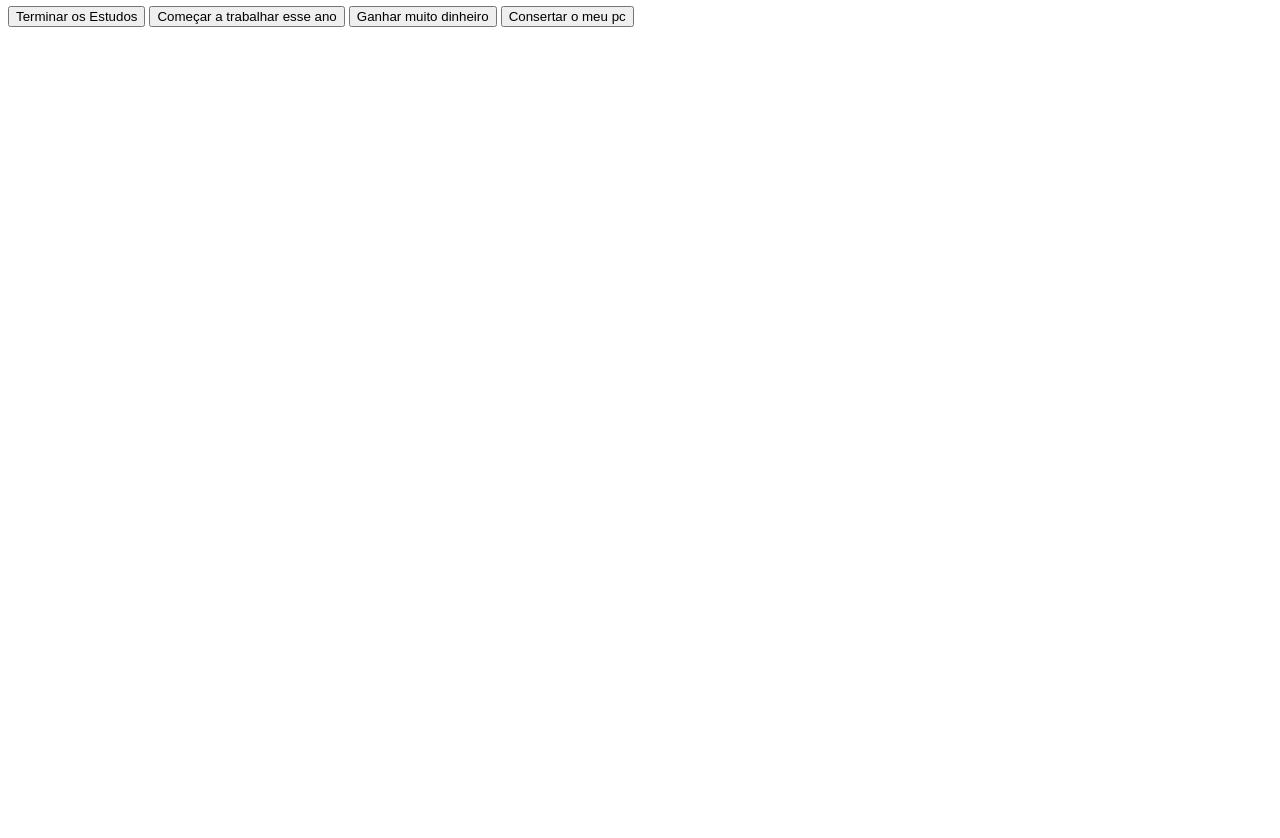
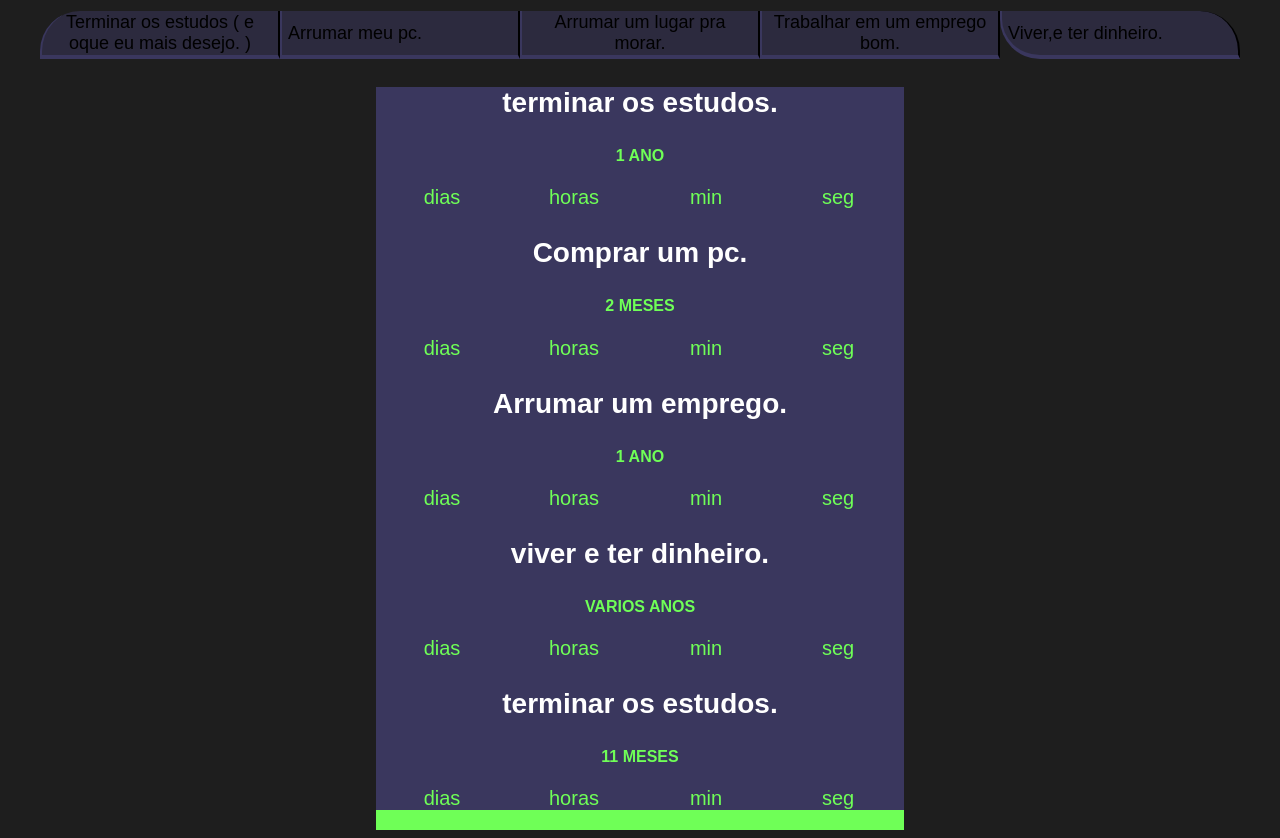
Before and after one commit to RodrigoAugusto971/meusobjetivos, a plain HTML site: page index.html in a window 1280 px wide. Shown: the part 87-925 px from the top of the page. Before the commit the page ends 800 px from the top, so only its background shows below. Drawn offline with Linux system fonts and the light colour scheme.

Commit message:
meusobjetivos

```diff
--- a/index.html
+++ b/index.html
@@ -1,22 +1,140 @@
 <!DOCTYPE html>
 <html lang="PT-BR">
-    <head>
-        <meta charset="UTF-8">
-        <meta name="viewport" content="width=device-width, initial-scale=1.0"
-        <link Rel="style heet" href="style.css"
-        <title>Meus Objetivos</title>
-    </head>
-    <body>
-        <section class="Conteudo-principal">
-        <h2 class="titulo-principal"> Meus Objetivos do Ano !<span>_</span> </h2>
-        <div class="botoes"> </div>
-        <button clas="botao"> Terminar os Estudos</button>
-        <button clas="botao"> Começar a trabalhar esse ano </button>
-        <button clas="botao"> Ganhar muito dinheiro </button>
-        <button clas="botao"> Consertar o meu pc </button>
-    </body>
+<head>
+    <meta charset="UTF-8">
+    <meta name="viewport" content="width=device-width, initial-scale=1.0">
+    <title>Meus Objetivos</title>
+    <link REL="Stylesheet" href="Style.CSS">
+</head>
+<body>
+  <section class="conteudo-principal">
+  <h2 class="titulo-principal"> Meus Objetivos do Ano ! :D<span>_</span></h2>
+  <div class="botoes">
+  <button class="botao"> Terminar os estudos ( e oque eu mais desejo. )</Button>
+    <button class="botao"> Arrumar meu pc. </Button>
+        <button class="botao"> Arrumar um lugar pra morar. </Button>
+            <button class="botao"> Trabalhar em um emprego bom. </Button>
+                <button class="botao"> Viver,e ter dinheiro. </Button>
+  </div>
+  <div class="abas-textos">
+    <div class="aba-conteudo ativo">
+      <h3 class="aba-conteudo-titulo-principal">terminar os estudos.</h3>
+      <h4 class="aba-conteudo-titulo-secundario">1 ano </h4>
+      <div class="contador">
+        <div class="contador-digito">
+        <p class="contador-digito-numero" id="dias0"></p>
+        <p class="contador-digito-texto">dias</p>
+      </div>
+      <div class="contador-digito">
+        <p class="contador-digito-numero" id="horas0"></p>
+        <p class="contador-digito-texto">horas</p>
+      </div>
+      <div class="contador-digito"
+
+      >
+        <p class="contador-digito-numero" id="min0"></p>
+        <p class="contador-digito-texto">min</p>
+      </div>
+      <div class="contador-digito">
+        <p class="contador-digito-numero" id="seg0"></p>
+        <p class="contador-digito-texto">seg</p>
+    </div>
+  </div>
+
+  <div class="abas-textos">
+    <div class="aba-conteudo ativo">
+      <h3 class="aba-conteudo-titulo-principal">Comprar um pc.</h3>
+      <h4 class="aba-conteudo-titulo-secundario"> 2 meses </h4>
+      <div class="contador">
+        <div class="contador-digito">
+        <p class="contador-digito-numero" id="dias1"></p>
+        <p class="contador-digito-texto">dias</p>
+      </div>
+      <div class="contador-digito">
+        <p class="contador-digito-numero" id="horas1"></p>
+        <p class="contador-digito-texto">horas</p>
+      </div>
+      <div class="contador-digito">
+        <p class="contador-digito-numero" id="min1"></p>
+        <p class="contador-digito-texto">min</p>
+      </div>
+      <div class="contador-digito">
+        <p class="contador-digito-numero" id="seg1"></p>
+        <p class="contador-digito-texto">seg</p>
+    </div>
+  </div>
+
+  <div class="abas-textos">
+    <div class="aba-conteudo ativo">
+      <h3 class="aba-conteudo-titulo-principal">Arrumar um emprego.</h3>
+      <h4 class="aba-conteudo-titulo-secundario">1 Ano </h4>
+      <div class="contador">
+        <div class="contador-digito">
+        <p class="contador-digito-numero" id="dias2"></p>
+        <p class="contador-digito-texto">dias</p>
+      </div>
+      <div class="contador-digito">
+        <p class="contador-digito-numero" id="horas2"></p>
+        <p class="contador-digito-texto">horas</p>
+      </div>
+      <div class="contador-digito">
+        <p class="contador-digito-numero" id="min2"></p>
+
+        <p class="contador-digito-texto">min</p>
+      </div>
+      <div class="contador-digito">
+        <p class="contador-digito-numero" id="seg2"></p>
+        <p class="contador-digito-texto">seg</p>
+    </div>
+  </div>
+
+  <div class="abas-textos">
+    <div class="aba-conteudo ativo">
+      <h3 class="aba-conteudo-titulo-principal">viver e ter dinheiro.</h3>
+      <h4 class="aba-conteudo-titulo-secundario">Varios anos</h4>
+      <div class="contador">
+        <div class="contador-digito">
+        <p class="contador-digito-numero" id="dias3"></p>
+        <p class="contador-digito-texto">dias</p>
+      </div>
+      <div class="contador-digito">
+        <p class="contador-digito-numero" id="horas3"></p>
+        <p class="contador-digito-texto">horas</p>
+      </div>
+      <div class="contador-digito">
+        <p class="contador-digito-numero" id="min3"></p>
+        <p class="contador-digito-texto">min</p>
+      </div>
+      <div class="contador-digito">
+        <p class="contador-digito-numero" id="seg3"></p>
+        <p class="contador-digito-texto">seg</p>
+    </div>
+  </div>
+
+  <div class="abas-textos">
+    <div class="aba-conteudo ativo">
+      <h3 class="aba-conteudo-titulo-principal">terminar os estudos.</h3>
+      <h4 class="aba-conteudo-titulo-secundario">11 Meses</h4>
+      <div class="contador">
+        <div class="contador-digito">
+        <p class="contador-digito-numero" id="dias4"></p>
+        <p class="contador-digito-texto">dias</p>
+      </div>
+      <div class="contador-digito">
+        <p class="contador-digito-numero" id="horas4"></p>
+        <p class="contador-digito-texto">horas</p>
+      </div>
+      <div class="contador-digito">
+        <p class="contador-digito-numero" id="min4"></p>
+        <p class="contador-digito-texto">min</p>
+      </div>
+      <div class="contador-digito">
+        <p class="contador-digito-numero" id="seg4"></p>
+        <p class="contador-digito-texto">seg</p>
+    </div>
+  </div>
 </section>
+<script src="Script.Java"> </script>
 
-<script scr="script.java"></script>
-<body>
-    <html>
+</body>
+</html>
--- a/style.css
+++ b/style.css
@@ -1,4 +1,4 @@
-@import url('https://fonts.googleapis.com/css2?family=Chakra+Petch:wght@400;700&display=swap');
+@import url('https://fonts.googleapis.com/css2?family-Chakra+Petch:w ght@400:700&display=swap');
 
 :root {
     --cor-de-fundo: #1E1E1E;
@@ -24,42 +24,28 @@ body {
     margin: 0 auto;
 }
 
-.tiulo-principal {
+.titulo-principal {
     text-align: left;
     width: 100%;
     font-size: 32px;
 }
 
-.titulo-principal span {
-    color:var (--verde)
-}:root {
-    --cor-de-fundo: #1E1E1E;
-    --verde: #6FFF57;
-    --branco: #FFFFFF;
-    --botao-ativo: #3A375E;
-    --botao-inativo: rgba(58, 55, 94, 0.5);
-    --texto-fundo: rgba(58, 55, 94, 0.3);
-
-}
-body {
-    background-color: var(--cor-de-fundo);
-    color: var(--branco);
-    font-family: 'Chakra Petch', sans-serif;
+.titulo-principal{
+    color: var(--verde);
 }
 
 .botao {
-    font-family: "Craka Petch" sans serif;
-    background-color: var (var--botao-inativo);
-    color: var(--branco);
+    font-family: "Chakra Petch", sans-serif;
+    background-color: var(--botao-inativo);
     display: flex;
-    justify-content: center;
+    justify-self: center;
     padding: lem;
     font-size: 18px;
     align-items: center;
     width: 100%;
     border-bottom: 4px solid var(--botao-ativo);
     border-left: 2px solid var(--botao-ativo);
-    border-right: 2px solid var(--botao-ativo);
+    border-top: 2px solid var(--botao-ativo);
     border-top: none;
 }
 
@@ -67,7 +53,7 @@ body {
     border-radius: 40px 40px 0 0;
 }
 
-.botoes{
+.botoes {
     display: block;
 }
 
@@ -76,21 +62,60 @@ body {
     border-bottom: 4px solid var(--verde);
 }
 
-@media screen and (min-width: 768px) {
-    .botoes {
+@media screen and (min-width: 768px){
+    .botoes{
         display: flex;
     }
 
-    .boetao:first-child {
-        border-radius: 40px 0 0 0;
+    .botao:first-child{
+        border-radius: 40px 0 0;
     }
-
-    .boetao:last-child {
-        border-radius: 0 40px 0 0;
+    .botao:last-child{
+        border-radius: 0 40px 0;
     }
 }
+.aba-textos{
+    background-color: var(--texto-fundo);
+padding: 40px;
+border-radius: 0 0 40px 40px;
+}
+.aba-conteudo.ativo{
+    display: block;
+}
 
+.aba-conteudo{
+    display: none;
+}
 
+.aba-conteudo-titulo-principal{
+    font-size: 28px;
+    text-align: center;
+}
+.aba-conteudo-titulo-secundario{
+    text-align: center;
+    color: var(--verde);
+    text-transform: uppercase;
+}
 
+.contador{
+    display: flex;
+    justify-content: center;
+    flex-wrap: wrap;
+}
 
+.contador-digito{
+    padding: 0 16px;
+    text-align: center;
+    min-width: 100px;
 }
+
+.contador-digito-numero{
+    font-size: 80px;
+    margin: 0;
+}
+
+.contador-digito-texto{
+    color: var(--verde);
+    font-size: 20px;
+    margin: 0;
+}
```
Also changed, not shown: 1 other file.
